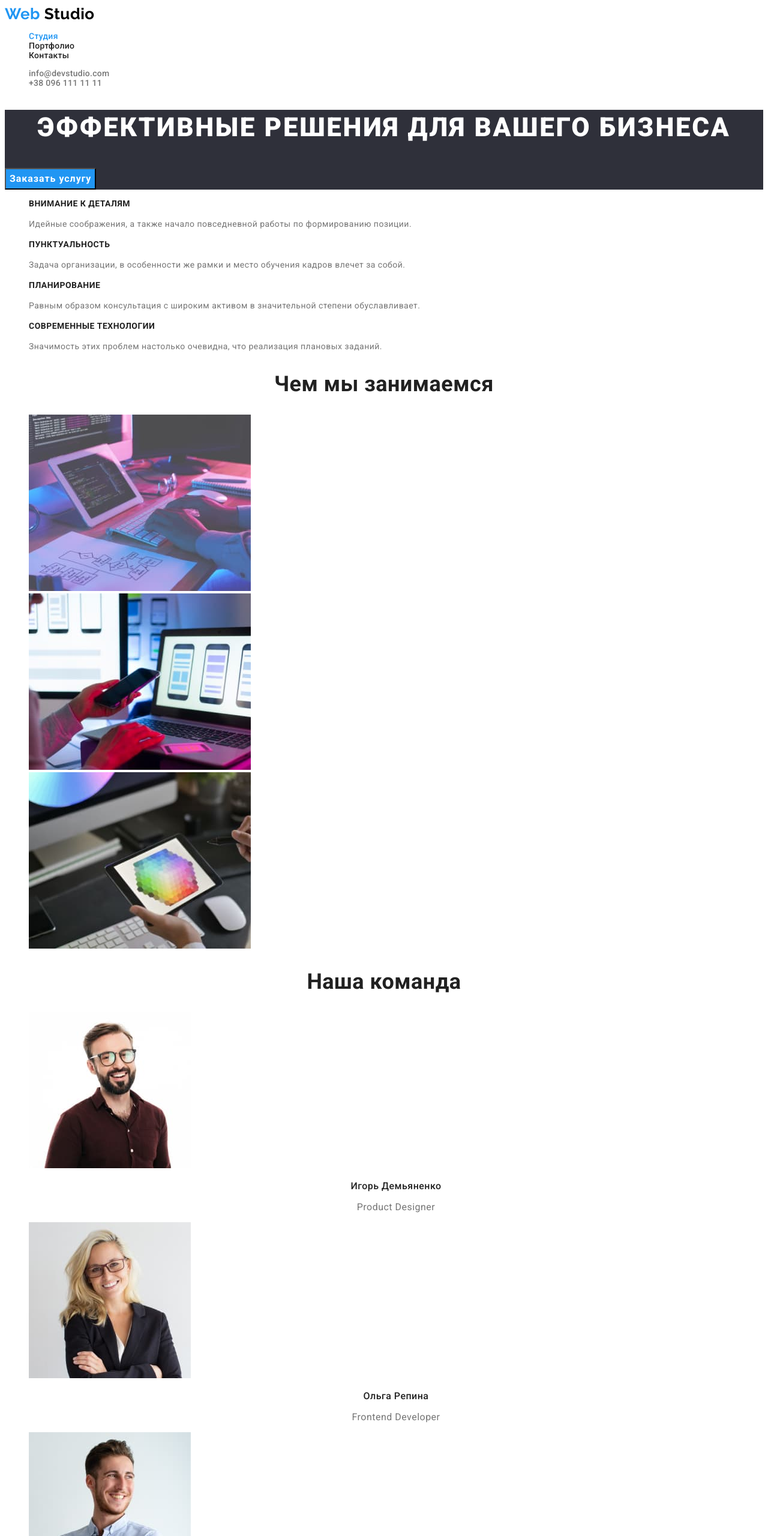
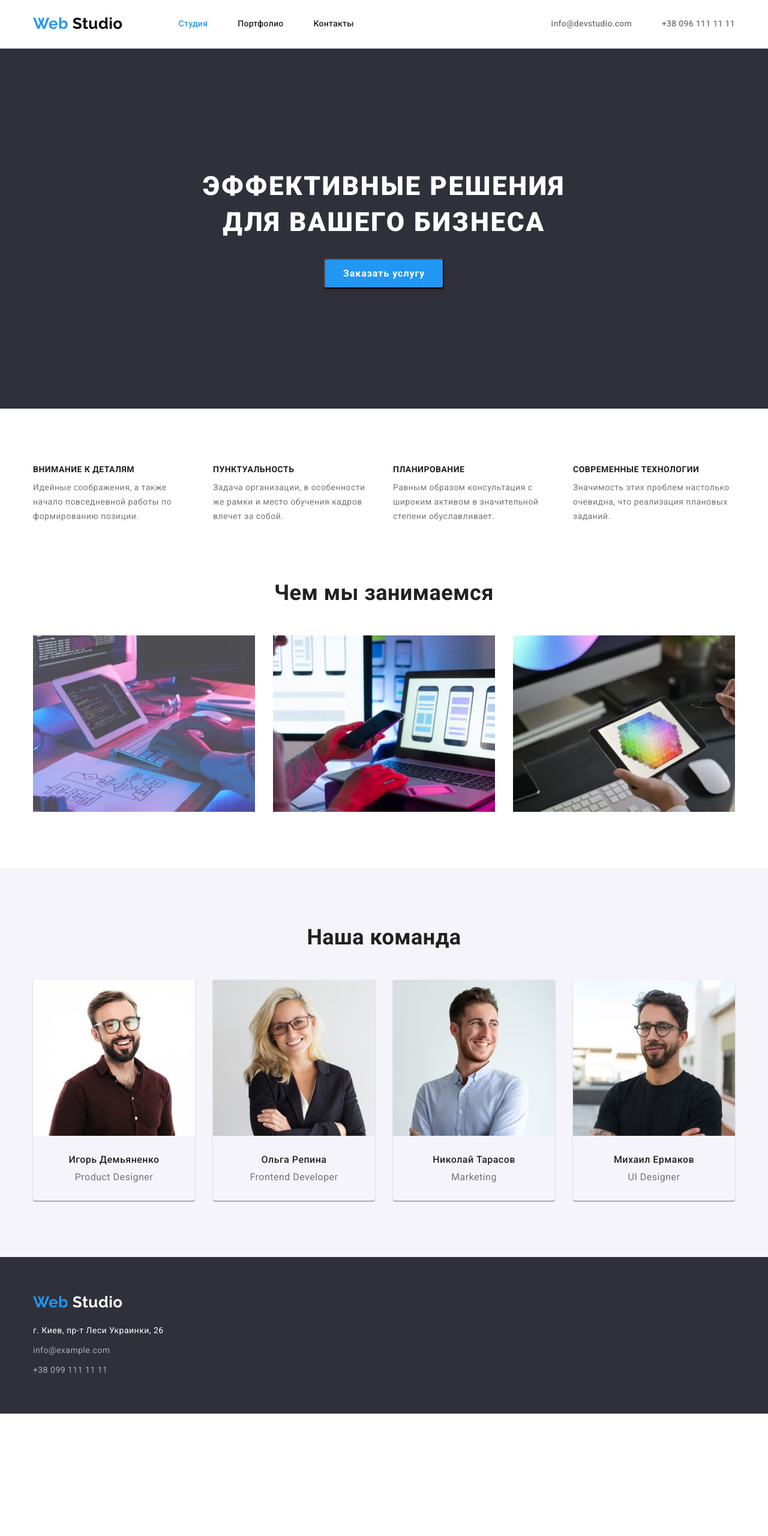
Before and after one commit to JuliaGolban/goit-markup-hw-03, a plain HTML site: page index.html in a window 1280 px wide. Shown: the top 2560 px of the page at 60% size. After the commit the page ends 2356 px from the top, so only its background shows below. Drawn offline with nearby package versions, Linux system fonts and the light colour scheme.

Commit message:
добавлено позиционирование

```diff
--- a/css/styles.css
+++ b/css/styles.css
@@ -7,13 +7,34 @@
 	--color-accent-background: #2f303a;
 }
 body {
+	font-family: "Roboto", sans-serif;
+	letter-spacing: 0.03em;
 	color: var(--main-color-text);
 	background-color: var(--white-color);
-	font-family: "Roboto", sans-serif;
-	letter-spacing: 0.03em;
+}
+/* utilities */
+img {
+	display: block;
+	max-width: 100%;
+	height: auto;
+}
+h1,
+h2,
+h3,
+h4,
+h5,
+h6,
+p {
+	padding-top: 0;
+	padding-bottom: 0;
+	margin-top: 0;
+	margin-bottom: 0;
 }
 .list {
 	list-style: none;
+	padding: 0;
+	margin: 0;
+	display: flex;
 }
 .link.current,
 .link:hover,
@@ -24,10 +45,32 @@ body {
 	text-decoration: none;
 	color: inherit;
 }
+.container {
+	width: 1200px;
+
+	padding-top: 0;
+	padding-bottom: 0;
+	padding-left: 15px;
+	padding-right: 15px;
+	margin-left: auto;
+	margin-right: auto;
+	margin-top: 0;
+	margin-bottom: 0;
+
+	/* outline: 2px solid tomato; */
+}
 
 /* studio page */
 
 /* header */
+.page-header {
+	border-bottom: 1px solid #ececec;
+}
+.page-header > .container {
+	display: flex;
+	justify-content: space-around;
+	align-items: center;
+}
 /* logo company */
 .logo {
 	font-family: "Raleway", sans-serif;
@@ -35,6 +78,10 @@ body {
 	font-size: 26px;
 	line-height: 1.2;
 	color: var(--color-accent);
+
+	padding-top: 24px;
+	padding-bottom: 25px;
+	margin-right: 93px;
 }
 .page-header .name {
 	color: #000000;
@@ -43,98 +90,182 @@ body {
 	color: var(--white-color);
 }
 /* menu navigation and contacts */
-.site-nav,
-.contacts {
+.site-nav-item > .link,
+.contacts-item > .link {
 	font-weight: 500;
 	font-size: 14px;
 	line-height: 1.14;
 	letter-spacing: 0.02em;
+
+	display: block;
+	/* padding-top: 32px;
+	padding-bottom: 32px; */
+}
+.site-nav-item + .site-nav-item,
+.contacts-item + .contacts-item {
+	margin-left: 50px;
 }
 .contacts {
+	margin-left: auto;
+}
+.contacts-item {
 	color: var(--second-color-text);
 }
 
 /* main */
 /* banner */
 .hero {
+	text-align: center;
 	background-color: var(--color-accent-background);
+
+	padding-top: 200px;
+	padding-bottom: 200px;
 }
 .hero-title {
 	font-weight: 900;
 	font-size: 44px;
 	line-height: 1.36;
-	text-align: center;
 	letter-spacing: 0.06em;
 	text-transform: uppercase;
 	color: var(--white-color);
+
+	margin-bottom: 30px;
 }
-.button.primary {
+.hero .button {
 	font-family: inherit;
 	font-weight: 700;
 	font-size: 16px;
 	line-height: 1.88;
-	display: flex;
-	align-items: center;
 	letter-spacing: 0.06em;
 	color: var(--white-color);
 	background-color: var(--color-accent);
+
+	box-shadow: 0px 4px 4px rgba(0, 0, 0, 0.15);
+	border-radius: 4px;
+
+	width: 200px;
+	height: 50px;
+	display: inline-block;
+	align-items: center;
+
 	cursor: pointer;
 }
+.hero .button:hover {
+	background-color: #188ce8;
+}
 /* sections */
+.section {
+	padding-top: 94px;
+	padding-bottom: 94px;
+}
+.section.no-padding {
+	padding-bottom: 0;
+}
 .section-title {
 	font-weight: 700;
 	font-size: 36px;
 	line-height: 1.17;
 	text-align: center;
+
+	padding-bottom: 50px;
 }
 .none {
 	display: none;
 }
 /* features section */
+.features-item {
+	min-width: 270px;
+	margin-right: 30px;
+}
 .features-list .title {
 	font-weight: 700;
 	font-size: 14px;
 	line-height: 1.14;
 	text-transform: uppercase;
+
+	margin-bottom: 10px;
 }
 .features-list .description {
 	font-size: 14px;
 	line-height: 1.71;
 	color: var(--second-color-text);
 }
+/* work section */
+.work-item:not(:last-child) {
+	margin-right: 30px;
+}
 /* team section */
+.section.team {
+	background-color: var(--color-second-background);
+}
+.team-item {
+	width: 270px;
+	box-shadow: 0px 1px 3px rgba(0, 0, 0, 0.12), 0px 1px 1px rgba(0, 0, 0, 0.14), 0px 2px 1px rgba(0, 0, 0, 0.2);
+	border-radius: 0px 0px 4px 4px;
+}
+.team-item:not(:last-child) {
+	margin-right: 30px;
+}
+.team-item > .wrap {
+	text-align: center;
+
+	padding-top: 30px;
+	padding-bottom: 30px;
+}
 .team-list .title {
 	font-weight: 500;
 	font-size: 16px;
 	line-height: 1.19;
-	text-align: center;
+
+	padding-bottom: 10px;
 }
 .team-list .description {
 	font-weight: 400;
 	font-size: 16px;
 	line-height: 1.19;
-	text-align: center;
 	color: var(--second-color-text);
 }
 
 /* footer */
 .page-footer {
 	background-color: var(--color-accent-background);
+
+	padding-top: 60px;
+	padding-bottom: 60px;
 }
 .address {
 	font-style: inherit;
 	font-size: 14px;
 	line-height: 1.71;
 	color: rgba(255, 255, 255, 0.6);
+
+	margin-top: 20px;
 }
-.address.link {
+.address-list {
+	display: block;
+}
+.address-item:first-child {
 	color: var(--white-color);
+
+	padding-top: 0;
+}
+.address-item {
+	margin-top: 9px;
 }
 
 /* portfolio page */
 
 /* filters button */
-.filters > .button {
+.filters {
+	justify-content: center;
+}
+.filters-item {
+	margin-bottom: 50px;
+}
+.filters-item:not(:last-child) {
+	margin-right: 8px;
+}
+.filters .button {
 	font-family: inherit;
 	font-weight: 500;
 	font-size: 16px;
@@ -142,24 +273,59 @@ body {
 	letter-spacing: 0.03em;
 	color: var(--main-color-text);
 	background-color: var(--color-second-background);
+
+	border-color: transparent;
+	border-radius: 4px;
 	cursor: pointer;
+
+	padding: 6px 22px;
 }
-.filters > .button:active,
-.filters > .button:hover,
-.filters > .button:focus {
+.filters .button:active,
+.filters .button:hover,
+.filters .button:focus {
 	color: var(--white-color);
 	background-color: var(--color-accent);
+	box-shadow: 0px 3px 1px rgba(0, 0, 0, 0.1), 0px 1px 2px rgba(0, 0, 0, 0.08), 0px 2px 2px rgba(0, 0, 0, 0.12);
 }
 /* projects */
+.projects-list {
+	flex-wrap: wrap;
+}
+.projects-item {
+	display: flex;
+	width: 370px;
+	/* width: calc((100%-60px) / 3); */
+	margin-right: 30px;
+	margin-bottom: 30px;
+	/* outline: 1px solid teal; */
+}
+.projects-item:nth-child(3n) {
+	margin-right: 0;
+}
+.projects-item:nth-last-child(-n + 3) {
+	margin-bottom: 0;
+}
 .projects-list .title {
 	font-weight: 700;
 	font-size: 18px;
 	line-height: 2;
 	letter-spacing: 0.06em;
+	text-align: left;
 }
 .projects-list .description {
 	font-weight: 400;
 	font-size: 16px;
 	line-height: 1.88;
+	text-align: left;
 	color: var(--second-color-text);
 }
+.projects-item .wrap {
+	border-right: 1px solid #eeeeee;
+	border-bottom: 1px solid #eeeeee;
+	border-left: 1px solid #eeeeee;
+
+	padding-top: 20px;
+	padding-bottom: 20px;
+	padding-left: 24px;
+	padding-right: 24px;
+}
--- a/index.html
+++ b/index.html
@@ -11,12 +11,20 @@
 			href="https://fonts.googleapis.com/css2?family=Raleway:wght@700&family=Roboto:wght@400;500;700;900&display=swap"
 			rel="stylesheet"
 		/>
+		<link
+			rel="stylesheet"
+			href="https://cdnjs.cloudflare.com/ajax/libs/modern-normalize/1.1.0/modern-normalize.min.css"
+			integrity="sha512-wpPYUAdjBVSE4KJnH1VR1HeZfpl1ub8YT/NKx4PuQ5NmX2tKuGu6U/JRp5y+Y8XG2tV+wKQpNHVUX03MfMFn9Q=="
+			crossorigin="anonymous"
+			referrerpolicy="no-referrer"
+		/>
 		<link rel="stylesheet" href="./css/styles.css" />
 	</head>
 
 	<body>
 		<!-- page header -->
 		<header class="page-header">
+			<div class="container">
 				<!-- logo company -->
 				<a href="/" class="logo link">
 					Web
@@ -26,106 +34,130 @@
 				<nav>
 					<!--links to other pages or sections of the current page -->
 					<ul class="site-nav list">
-					<li>
+						<li class="site-nav-item">
 							<a href="./index.html" class="link current">Студия</a>
 						</li>
-					<li>
+						<li class="site-nav-item">
 							<a href="./portfolio.html" class="link">Портфолио</a>
 						</li>
-					<li>
+						<li class="site-nav-item">
 							<a href="" class="link">Контакты</a>
 						</li>
 					</ul>
 				</nav>
 				<!-- e-mail and tel -->
 				<ul class="contacts list">
-				<li>
+					<li class="contacts-item">
 						<a href="mailto:info@devstudio.com" class="link">info@devstudio.com</a>
 					</li>
-				<li>
+					<li class="contacts-item">
 						<a href="tel:+380961111111" class="link">+38 096 111 11 11</a>
 					</li>
 				</ul>
+			</div>
 		</header>
 
 		<!-- page content  -->
 		<main>
 			<!-- banner -->
 			<section class="hero">
-				<h1 class="hero-title">Эффективные решения для вашего бизнеса</h1>
-				<button type="button" class="button primary">Заказать услугу</button>
+				<div class="container">
+					<h1 class="hero-title">
+						Эффективные решения
+						<br />
+						для вашего бизнеса
+					</h1>
+					<button on type="button" class="button">Заказать услугу</button>
+				</div>
 			</section>
 			<!-- features section -->
-			<section class="section">
+			<section class="section no-padding">
+				<div class="container">
 					<h2 class="section-title none">Особенности</h2>
 					<ul class="features-list list">
-					<li>
+						<li class="features-item">
 							<h3 class="title">Внимание к деталям</h3>
-						<p class="description">Идейные соображения, а также начало повседневной работы по формированию позиции.</p>
+							<p class="description">
+								Идейные соображения, а также начало повседневной работы по формированию позиции.
+							</p>
 						</li>
-					<li>
+						<li class="features-item">
 							<h3 class="title">Пунктуальность</h3>
 							<p class="description">
 								Задача организации, в особенности же рамки и место обучения кадров влечет за собой.
 							</p>
 						</li>
-					<li>
+						<li class="features-item">
 							<h3 class="title">Планирование</h3>
 							<p class="description">
 								Равным образом консультация с широким активом в значительной степени обуславливает.
 							</p>
 						</li>
-					<li>
+						<li class="features-item">
 							<h3 class="title">Современные технологии</h3>
 							<p class="description">Значимость этих проблем настолько очевидна, что реализация плановых заданий.</p>
 						</li>
 					</ul>
+				</div>
 			</section>
 			<!-- section about what are we doing -->
 			<section class="section">
+				<div class="container">
 					<h2 class="section-title">Чем мы занимаемся</h2>
 					<ul class="work-list list">
-					<li class="item">
+						<li class="work-item">
 							<img src="./images/box1_sq.jpg" alt="Разработка декстопных приложений" width="370" height="294" />
 						</li>
-					<li class="item">
+						<li class="work-item">
 							<img src="./images/box2_sq.jpg" alt="Разработка мобильных приложений" width="370" height="294" />
 						</li>
-					<li class="item">
+						<li class="work-item">
 							<img src="./images/box3_sq.jpg" alt="Разработка дизайнерских приложений" width="370" height="294" />
 						</li>
 					</ul>
+				</div>
 			</section>
 			<!-- section about our team -->
-			<section class="section">
+			<section class="section team">
+				<div class="container">
 					<h2 class="section-title">Наша команда</h2>
 					<ul class="team-list list">
-					<li class="item">
+						<li class="team-item">
 							<img src="./images/card1_sq.jpg" alt="фото Игоря Демьяненко" width="270" height="260" />
+							<div class="wrap">
 								<h3 class="title">Игорь Демьяненко</h3>
 								<p class="description">Product Designer</p>
+							</div>
 						</li>
-					<li class="item">
+						<li class="team-item">
 							<img src="./images/card2_sq.jpg" alt="фото Ольги Репиной" width="270" height="260" />
+							<div class="wrap">
 								<h3 class="title">Ольга Репина</h3>
 								<p class="description">Frontend Developer</p>
+							</div>
 						</li>
-					<li class="item">
+						<li class="team-item">
 							<img src="./images/card3_sq.jpg" alt="фото Николая Тарасова" width="270" height="260" />
+							<div class="wrap">
 								<h3 class="title">Николай Тарасов</h3>
 								<p class="description">Marketing</p>
+							</div>
 						</li>
-					<li class="item">
+						<li class="team-item">
 							<img src="./images/card4_sq.jpg" alt="фото Михаила Ермакова" width="270" />
+							<div class="wrap">
 								<h3 class="title">Михаил Ермаков</h3>
 								<p class="description">UI Designer</p>
+							</div>
 						</li>
 					</ul>
+				</div>
 			</section>
 		</main>
 
 		<!-- page footer -->
 		<footer class="page-footer">
+			<div class="container">
 				<!-- logo company -->
 				<a href="/" class="logo link">
 					Web
@@ -134,17 +166,18 @@
 				<!-- address -->
 				<address class="address">
 					<ul class="address-list list">
-					<li>
-						<a href="https://goo.gl/maps/FhsFouY1L5zsYzUFA" class="address link">г. Киев, пр-т Леси Украинки, 26</a>
+						<li class="address-item">
+							<a href="https://goo.gl/maps/FhsFouY1L5zsYzUFA" class="link">г. Киев, пр-т Леси Украинки, 26</a>
 						</li>
-					<li>
+						<li class="address-item">
 							<a href="mailto:info@example.com" class="link">info@example.com</a>
 						</li>
-					<li>
+						<li class="address-item">
 							<a href="tel:+380991111111" class="link">+38 099 111 11 11</a>
 						</li>
 					</ul>
 				</address>
+			</div>
 		</footer>
 	</body>
 </html>
```
Also changed, not shown: portfolio.html (+56 -25 lines). Lines whose indentation alone changed are shown as unchanged.
